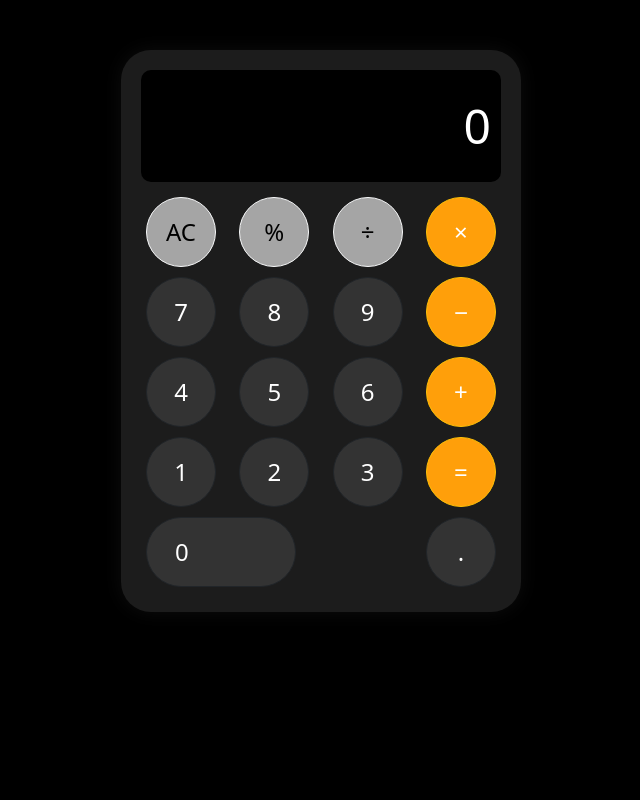
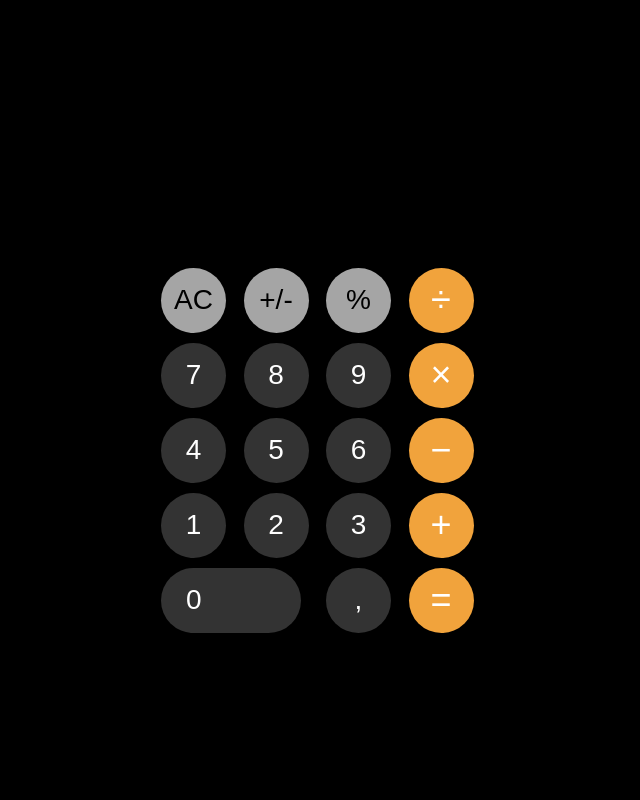
Before and after one commit to R0X0N/Kalkulator, a PHP site: page / in a window 1280 px wide. Shown: the whole page, without its empty margins (319-959 px from the left). Run offline with PHP 8.4, Linux system fonts and the light colour scheme.

Commit message:
index.php

```diff
--- a/index.php
+++ b/index.php
@@ -1,131 +1,198 @@
 <?php
-$input = '';
-$result = '0';
+// --- SEKCJA PHP ---
+// Ta część kodu wykonuje się na serwerze, tylko gdy formularz zostanie wysłany (kliknięcie "=")
 
-if ($_SERVER['REQUEST_METHOD'] === 'POST') {
-    $input = $_POST['expression'] ?? '';
-    $input = str_replace(['×', '÷', '−', '%'], ['*', '/', '-', '/100'], $input);
-    try {
-        // Prosta walidacja – tylko cyfry, operatory, kropki i nawiasy
-        if (preg_match('/^[0-9+\-*/.() ]+$/', $input)) {
-            eval('$result = ' . $input . ';');
+$result = ''; // Domyślnie wynik jest pusty
+
+// Sprawdzamy, czy formularz został wysłany i czy zawiera pole 'expression'
+if (isset($_POST['expression'])) {
+    $expression = $_POST['expression'];
+
+    // --- UWAGA DOTYCZĄCA BEZPIECZEŃSTWA ---
+    // Funkcja eval() jest bardzo niebezpieczna, ponieważ może wykonać dowolny kod PHP.
+    // W prawdziwej aplikacji NIGDY nie należy jej używać z danymi od użytkownika bez solidnej walidacji.
+    // Tutaj, dla prostoty, usuwamy wszystkie znaki, które nie są cyframi lub podstawowymi operatorami.
+    $sanitized_expression = preg_replace('/[^0-9\+\-\*\/\.\(\)]/', '', $expression);
+
+    // Sprawdzamy, czy po czyszczeniu cokolwiek zostało
+    if ($sanitized_expression) {
+        // Używamy @, aby stłumić błędy (np. dzielenie przez zero) i obsłużyć je poniżej
+        $result = @eval('return ' . $sanitized_expression . ';');
+
+        if ($result === false) {
+            $result = 'Błąd'; // Jeśli wystąpił błąd w obliczeniach
+        }
     } else {
-            $result = 'Błąd';
-        }
-    } catch (Throwable $e) {
-        $result = 'Błąd';
+        $result = 'Błędne wyrażenie';
     }
 }
 ?>
-
 <!DOCTYPE html>
 <html lang="pl">
 <head>
-  <meta charset="UTF-8" />
-  <meta name="viewport" content="width=device-width, initial-scale=1.0" />
-  <title>Kalkulator Anna Błaszczyk-Urycz 1</title>
-  <link rel="icon" href="data:," />
-  <link href="https://cdn.jsdelivr.net/npm/bootstrap@5.3.3/dist/css/bootstrap.min.css" rel="stylesheet" />
+    <meta charset="UTF-8">
+    <meta name="viewport" content="width=device-width, initial-scale=1.0">
+    <title>Kalkulator PHP</title>
     <style>
+        /* --- SEKCJA CSS --- */
+        /* Stylizacja, aby kalkulator wyglądał jak ten z iPhone'a */
+
         body {
             background-color: #000;
-      color: white;
-      font-family: system-ui, sans-serif;
+            display: flex;
+            justify-content: center;
+            align-items: center;
+            height: 100vh;
+            margin: 0;
+            font-family: -apple-system, BlinkMacSystemFont, "Segoe UI", Roboto, Helvetica, Arial, sans-serif;
         }
+
         .calculator {
-      max-width: 400px;
-      margin: 50px auto;
-      border-radius: 30px;
+            width: 320px;
             padding: 20px;
-      background-color: #1c1c1c;
-      box-shadow: 0 0 20px rgba(255,255,255,0.05);
+            border-radius: 40px;
+            background-color: #000;
+            box-shadow: 0 10px 30px rgba(0, 0, 0, 0.2);
         }
-    .display {
+
+        #display-form {
+            width: 100%;
+        }
+
+        #display {
+            width: 100%;
+            height: 80px;
+            background-color: #000;
+            border: none;
+            color: #fff;
             text-align: right;
-      font-size: 48px;
-      padding: 20px 10px;
-      margin-bottom: 10px;
-      background-color: #000;
-      border-radius: 10px;
-      min-height: 80px;
-      overflow-x: auto;
+            font-size: 64px;
+            padding: 0 20px;
+            box-sizing: border-box;
+            margin-bottom: 20px;
+            font-weight: 200;
         }
-    .btn {
-      font-size: 24px;
-      height: 70px;
-      width: 70px;
-      margin: 5px;
+
+        .buttons {
+            display: grid;
+            grid-template-columns: repeat(4, 1fr);
+            gap: 10px;
+        }
+
+        button {
+            width: 65px;
+            height: 65px;
             border-radius: 50%;
+            border: none;
+            font-size: 28px;
+            cursor: pointer;
+            transition: background-color 0.2s;
+            display: flex;
+            justify-content: center;
+            align-items: center;
         }
+
+        button:active {
+            filter: brightness(1.2);
+        }
+
+        .btn-number {
+            background-color: #333;
+            color: #fff;
+        }
+
+        .btn-function {
+            background-color: #a5a5a5;
+            color: #000;
+        }
+
+        .btn-operator {
+            background-color: #f1a33c;
+            color: #fff;
+            font-size: 36px;
+        }
+
         .btn-zero {
-      width: 150px;
+            grid-column: span 2;
+            width: 140px;
             border-radius: 35px;
-      text-align: left;
-      padding-left: 28px;
-    }
-    .btn-light {
-      background-color: #a5a5a5;
-      color: black;
-    }
-    .btn-dark {
-      background-color: #333;
-      color: white;
-    }
-    .btn-warning {
-      background-color: #ff9f0a;
-      color: white;
+            justify-content: flex-start;
+            padding-left: 25px;
         }
     </style>
 </head>
 <body>
+
     <div class="calculator">
-    <form method="post">
-      <input type="hidden" name="expression" id="expressionInput" value="">
-      <div id="result" class="display"><?php echo htmlspecialchars($result); ?></div>
-      <div class="d-flex flex-wrap justify-content-between">
-        <button type="button" class="btn btn-light" onclick="clearDisplay()">AC</button>
-        <button type="button" class="btn btn-light" onclick="append('%')">%</button>
-        <button type="button" class="btn btn-light" onclick="append('÷')">÷</button>
-        <button type="button" class="btn btn-warning" onclick="append('×')">×</button>
+        <!-- Formularz wysyła wyrażenie do PHP do obliczenia -->
+        <form id="display-form" method="post" action="">
+            <!-- Wyświetlacz, który jest jednocześnie polem tekstowym formularza -->
+            <!-- PHP wstawia tutaj wynik obliczeń po odświeżeniu strony -->
+            <input type="text" id="display" name="expression" value="<?php echo htmlspecialchars($result); ?>" readonly>
 
-        <button type="button" class="btn btn-dark" onclick="append('7')">7</button>
-        <button type="button" class="btn btn-dark" onclick="append('8')">8</button>
-        <button type="button" class="btn btn-dark" onclick="append('9')">9</button>
-        <button type="button" class="btn btn-warning" onclick="append('−')">−</button>
+            <div class="buttons">
+                <!-- Przyciski funkcji (szare) -->
+                <button type="button" class="btn-function" onclick="clearDisplay()">AC</button>
+                <button type="button" class="btn-function" onclick="appendValue('+/-')">+/-</button> <!-- Funkcjonalność do samodzielnej implementacji w JS -->
+                <button type="button" class="btn-function" onclick="appendValue('%')">%</button> <!-- Funkcjonalność do samodzielnej implementacji w JS -->
 
-        <button type="button" class="btn btn-dark" onclick="append('4')">4</button>
-        <button type="button" class="btn btn-dark" onclick="append('5')">5</button>
-        <button type="button" class="btn btn-dark" onclick="append('6')">6</button>
-        <button type="button" class="btn btn-warning" onclick="append('+')">+</button>
+                <!-- Przyciski operatorów (pomarańczowe) -->
+                <button type="button" class="btn-operator" onclick="appendValue('/')">÷</button>
 
-        <button type="button" class="btn btn-dark" onclick="append('1')">1</button>
-        <button type="button" class="btn btn-dark" onclick="append('2')">2</button>
-        <button type="button" class="btn btn-dark" onclick="append('3')">3</button>
-        <button type="submit" class="btn btn-warning">=</button>
+                <!-- Przyciski cyfr (ciemnoszare) -->
+                <button type="button" class="btn-number" onclick="appendValue('7')">7</button>
+                <button type="button" class="btn-number" onclick="appendValue('8')">8</button>
+                <button type="button" class="btn-number" onclick="appendValue('9')">9</button>
+                <button type="button" class="btn-operator" onclick="appendValue('*')">×</button>
 
-        <button type="button" class="btn btn-dark btn-zero" onclick="append('0')">0</button>
-        <button type="button" class="btn btn-dark" onclick="append('.')">.</button>
+                <button type="button" class="btn-number" onclick="appendValue('4')">4</button>
+                <button type="button" class="btn-number" onclick="appendValue('5')">5</button>
+                <button type="button" class="btn-number" onclick="appendValue('6')">6</button>
+                <button type="button" class="btn-operator" onclick="appendValue('-')">−</button>
+
+                <button type="button" class="btn-number" onclick="appendValue('1')">1</button>
+                <button type="button" class="btn-number" onclick="appendValue('2')">2</button>
+                <button type="button" class="btn-number" onclick="appendValue('3')">3</button>
+                <button type="button" class="btn-operator" onclick="appendValue('+')">+</button>
+
+                <button type="button" class="btn-number btn-zero" onclick="appendValue('0')">0</button>
+                <button type="button" class="btn-number" onclick="appendValue('.')">,</button>
+
+                <!-- Przycisk "=" jest jedynym, który wysyła formularz do PHP -->
+                <button type="submit" class="btn-operator">=</button>
             </div>
         </form>
     </div>
 
     <script>
-    const result = document.getElementById("result");
-    const input = document.getElementById("expressionInput");
+        // --- SEKCJA JAVASCRIPT ---
+        // Ta część kodu działa w przeglądarce użytkownika
 
-    function append(value) {
-      if (result.innerText === "0" && value !== ".") {
-        result.innerText = value;
-      } else {
-        result.innerText += value;
-      }
-      input.value = result.innerText;
+        const display = document.getElementById('display');
+
+        // Funkcja do dodawania wartości do wyświetlacza
+        function appendValue(value) {
+            // Jeśli na wyświetlaczu jest wynik "Błąd", czyścimy go przed dodaniem nowej wartości
+            if (display.value === 'Błąd' || display.value === 'Błędne wyrażenie') {
+                display.value = '';
             }
 
+            // Obsługa znaków specjalnych
+            if (value === '×') value = '*';
+            if (value === '÷') value = '/';
+            if (value === ',') value = '.';
+
+            display.value += value;
+        }
+
+        // Funkcja do czyszczenia wyświetlacza
         function clearDisplay() {
-      result.innerText = "0";
-      input.value = "";
+            display.value = '';
         }
+
+        // Uwaga: Funkcje dla "+/-" i "%" nie są zaimplementowane,
+        // aby zachować prostotę kodu. Wymagałyby one bardziej zaawansowanej logiki w JavaScript.
+
     </script>
 </body>
 </html>
```
Lines whose indentation alone changed are shown as unchanged.
